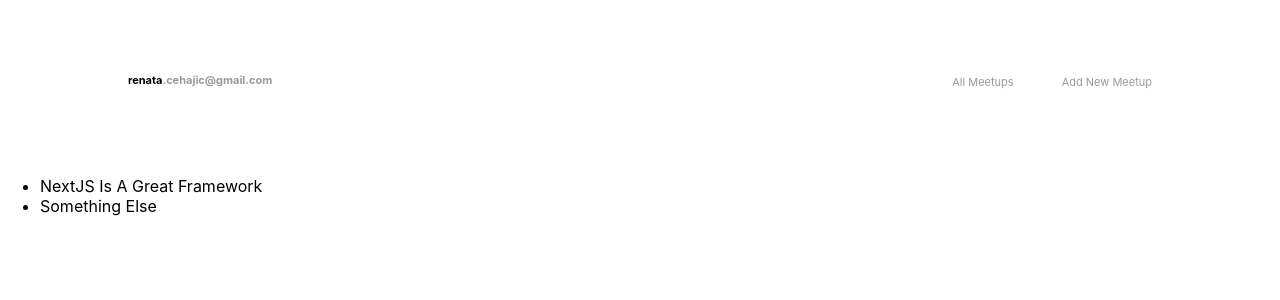
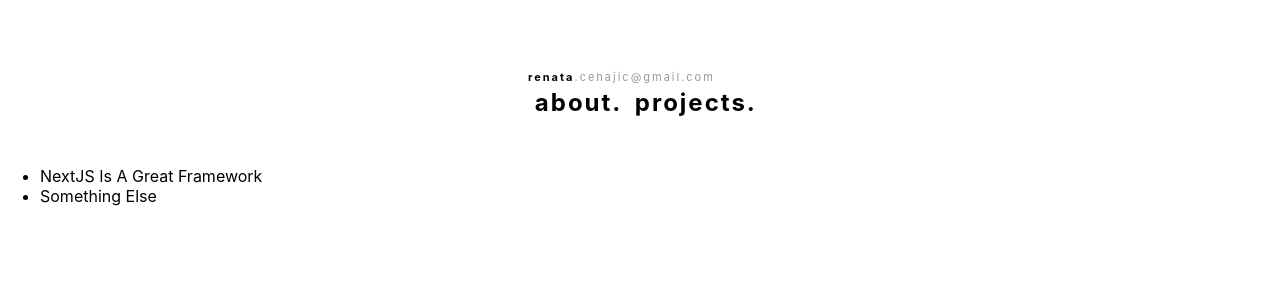
Before and after one commit to RenataCehajic/nextjs-rc-website, a Next.js app: page / in a window 1280 px wide. Shown: the top 300 px of the page. Built offline with nearby package versions, Linux system fonts and the light colour scheme.

Commit message:
Adding styling for About and Projects

```diff
--- a/components/layout/MainNavigation.js
+++ b/components/layout/MainNavigation.js
@@ -5,21 +5,25 @@ import classes from "./MainNavigation.module.css";
 function MainNavigation() {
   return (
     <header className={classes.header}>
-      <div className={classes.logo}>
+      <div>
         <a href="mailto:renata.cehajic@gmail.com">
           <strong className={classes.emailBold}>renata</strong>
           .cehajic@gmail.com
         </a>
       </div>
       <nav>
+        <div className={classes.about}>
           <ul>
             <li>
-            <Link href="/">All Meetups</Link>
+              <Link className={classes.a} href="/">
+                about.
+              </Link>
             </li>
             <li>
-            <Link href="/new-meetup">Add New Meetup</Link>
+              <Link href="/projects">projects.</Link>
             </li>
           </ul>
+        </div>
       </nav>
     </header>
   );
--- a/components/layout/MainNavigation.module.css
+++ b/components/layout/MainNavigation.module.css
@@ -1,46 +1,61 @@
 .header {
   width: 100%;
-  height: 10rem;
+  height: 150px;
   display: flex;
   align-items: center;
-  justify-content: space-between;
   background-color: white;
   padding: 0 10%;
 }
 
-.logo {
-  font-size: 11px;
-  color: #333;
-  font-weight: bold;
-}
-
-.email {
-  font-size: 20px;
+.about {
+  display: flex;
+  margin-top: 50px;
+  margin-left: -620px;
 }
 
 .header ul {
+  display: flex;
   list-style: none;
-  margin: 0;
-  padding: 0;
-  display: flex;
-  align-items: baseline;
+  flex-direction: row;
 }
 
 .header li {
-  margin-left: 3rem;
+  display: flex;
+  width: 100px;
+}
+
+.header li a {
+  font-size: 24px;
+  font-weight: bold;
+  color: black;
+  margin-top: 5px;
+  display: flex;
+  justify-content: space-evenly;
 }
 
 .header a {
+  margin-left: 400px;
   text-decoration: none;
   font-size: 11px;
   color: #999;
+  letter-spacing: 2px;
 }
 
 .emailBold {
   color: black;
 }
-.header a:hover,
+.header a:hover {
+  text-decoration: underline;
+}
 .header a:active,
-.header a.active {
-  color: #999;
+.header a:active {
+  color: black;
+  text-decoration: underline;
 }
+.header a:focus {
+  text-decoration: underline;
+  font-style: italic;
+}
+.header a:visited {
+  text-decoration: underline;
+}
```
Lines whose indentation alone changed are shown as unchanged.
